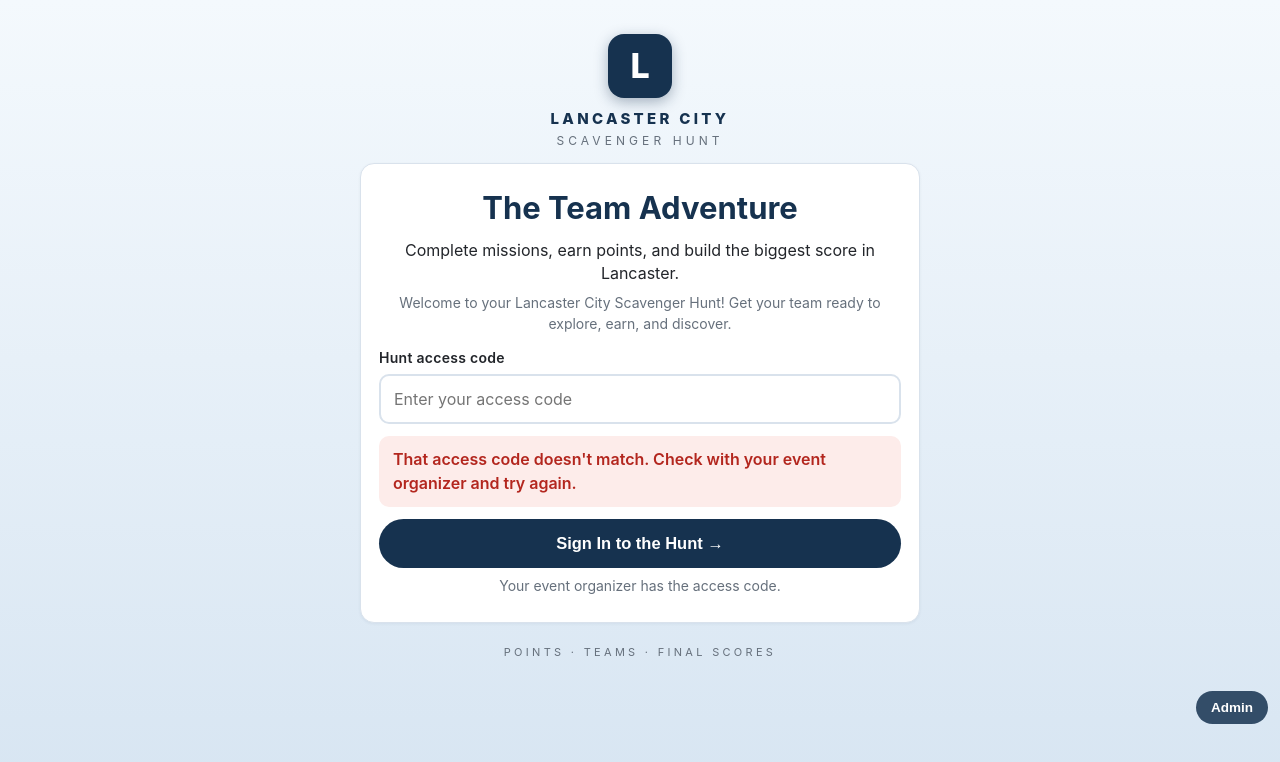
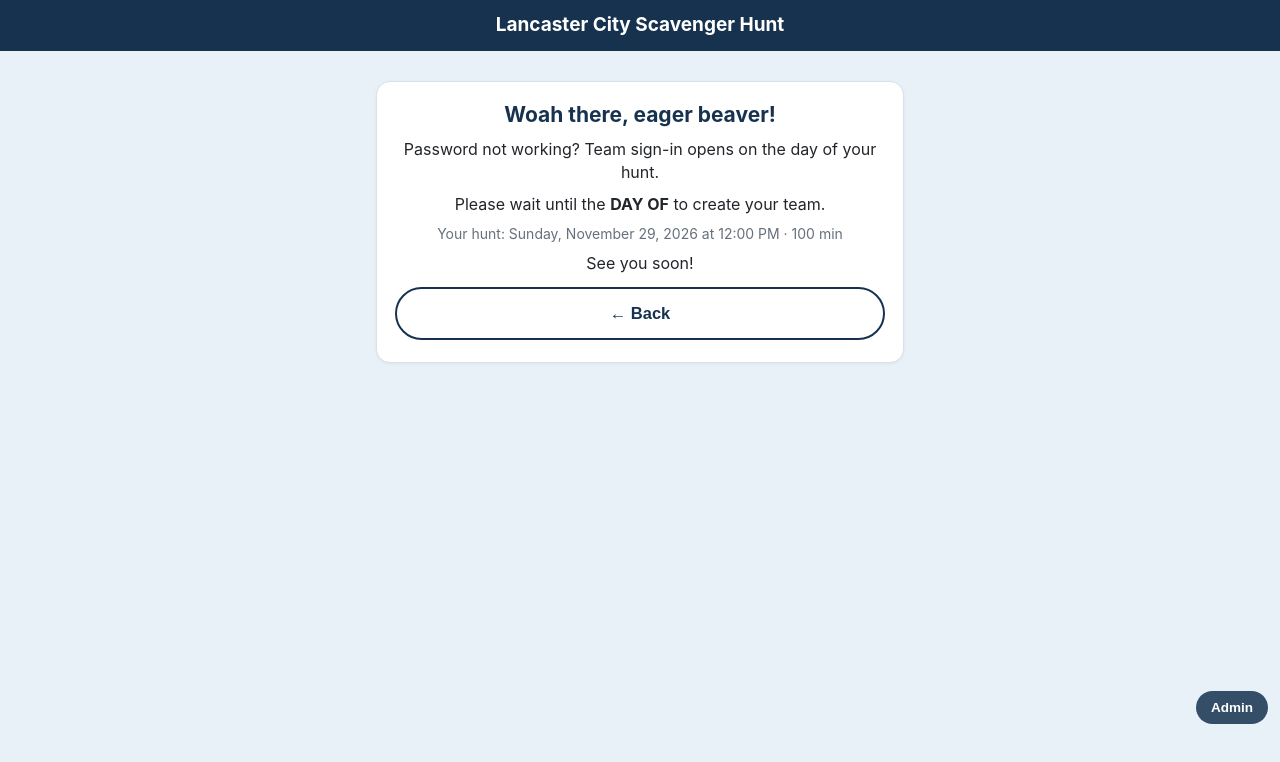
Before and after one commit to Uniquecompany1/scavenger-hunt-lancaster, a plain HTML site: page index.html in a window 1280 px wide. Both pictures are taken after a click on the button "Sign In to the Hunt →". Drawn offline with Linux system fonts and the light colour scheme.

Commit message:
Final hunt app: day-of gate and Nov 29 event

```diff
--- a/hunt-data.js
+++ b/hunt-data.js
@@ -16,11 +16,11 @@ window.HUNT = {
 
   /* ---- Event settings ---- */
   eventName: "Lancaster City Scavenger Hunt",
-  eventDateLabel: "Saturday, November 28, 2026",
-  eventDateTimeLabel: "Saturday, November 28, 2026 at 12:00 PM · 100 min",
-  startTimeISO: "2026-11-28T12:00:00",   // hunt start (Eastern)
+  eventDateLabel: "Sunday, November 29, 2026",
+  eventDateTimeLabel: "Sunday, November 29, 2026 at 12:00 PM · 100 min",
+  startTimeISO: "2026-11-29T12:00:00",   // hunt start (Eastern)
   durationMinutes: 100,
-  password: "112826",              // guest access code teams type to enter (tip: event date, MMDDYY)
+  password: "112926",              // guest access code teams type to enter (tip: event date, MMDDYY)
   adminPassword: "Ule$2027!",      // host password for the Admin button — set by Kendra Nov 26, 2026
   welcomeMessage: "Welcome to your Lancaster City Scavenger Hunt! Get your team ready to explore, earn, and discover.",
   hostPhoneDisplay: "(717) 925-0891",
--- a/index.html
+++ b/index.html
@@ -276,6 +276,21 @@
   <div class="wrap"><div id="closedBody"></div></div>
 </section>
 
+<!-- ==================== TOO EARLY (DAY-OF GATE) ==================== -->
+<section id="screen-early" class="hidden">
+  <header class="top"><h1>Lancaster City Scavenger Hunt</h1></header>
+  <div class="wrap">
+    <div class="card center">
+      <h2>Woah there, eager beaver!</h2>
+      <p>Password not working? Team sign-in opens on the day of your hunt.</p>
+      <p>Please wait until the <strong>DAY OF</strong> to create your team.</p>
+      <p class="muted" id="earlyEventLabel"></p>
+      <p>See you soon!</p>
+      <button class="secondary" id="earlyBackBtn">&larr; Back</button>
+    </div>
+  </div>
+</section>
+
 <!-- ==================== ADMIN ==================== -->
 <section id="screen-admin" class="hidden">
   <header class="top"><h1>Admin Dashboard</h1><div class="date">Scavenger Hunt Control Center</div></header>
@@ -477,7 +492,7 @@
   /* ================================================================
      SCREENS
      ================================================================ */
-  var SCREENS = ["screen-welcome","screen-team","screen-main","screen-mission","screen-closed","screen-admin"];
+  var SCREENS = ["screen-welcome","screen-team","screen-main","screen-mission","screen-closed","screen-admin","screen-early"];
   var currentScreen = "screen-welcome";
   var mainPage = "missions";   // missions | board
   var lastAdminTab = "live";
@@ -532,11 +547,33 @@
   }
 
   /* ================================================================
+     DAY-OF GATE — teams can only sign in / create a team on the
+     calendar day of the hunt (Eastern). Before that day, any
+     sign-in attempt lands on the "eager beaver" screen.
+     ================================================================ */
+  function huntDayPhase(){
+    function etDayNum(d){
+      var p = new Date(d.toLocaleString("en-US", { timeZone: "America/New_York" }));
+      return p.getFullYear() * 10000 + (p.getMonth() + 1) * 100 + p.getDate();
+    }
+    var today = etDayNum(new Date());
+    var huntDay = etDayNum(new Date(DB.settings.startTimeISO));
+    return today < huntDay ? "before" : (today > huntDay ? "after" : "day");
+  }
+  function renderEarly(){
+    document.getElementById("earlyEventLabel").textContent = "Your hunt: " + DB.settings.eventDateTimeLabel;
+  }
+  document.getElementById("earlyBackBtn").addEventListener("click", function(){
+    show("screen-welcome");
+  });
+
+  /* ================================================================
      WELCOME / ACCESS CODE
      ================================================================ */
   document.getElementById("pwBtn").addEventListener("click", function(){
     var v = document.getElementById("pw").value.trim();
     var fb = document.getElementById("pwFeedback");
+    if (huntDayPhase() === "before"){ renderEarly(); show("screen-early"); return; }
     if (v === DB.settings.guestPassword){
       session.unlocked = true; saveSession();
       enterHunt();
@@ -548,6 +585,7 @@
 
   function enterHunt(){
     refreshHeaders();
+    if (huntDayPhase() === "before"){ renderEarly(); show("screen-early"); return; }
     if (DB.settings.status === "ended"){ renderClosed(); show("screen-closed"); return; }
     var t = myTeam();
     if (!t){ renderTeamSetup(); show("screen-team"); return; }
```
